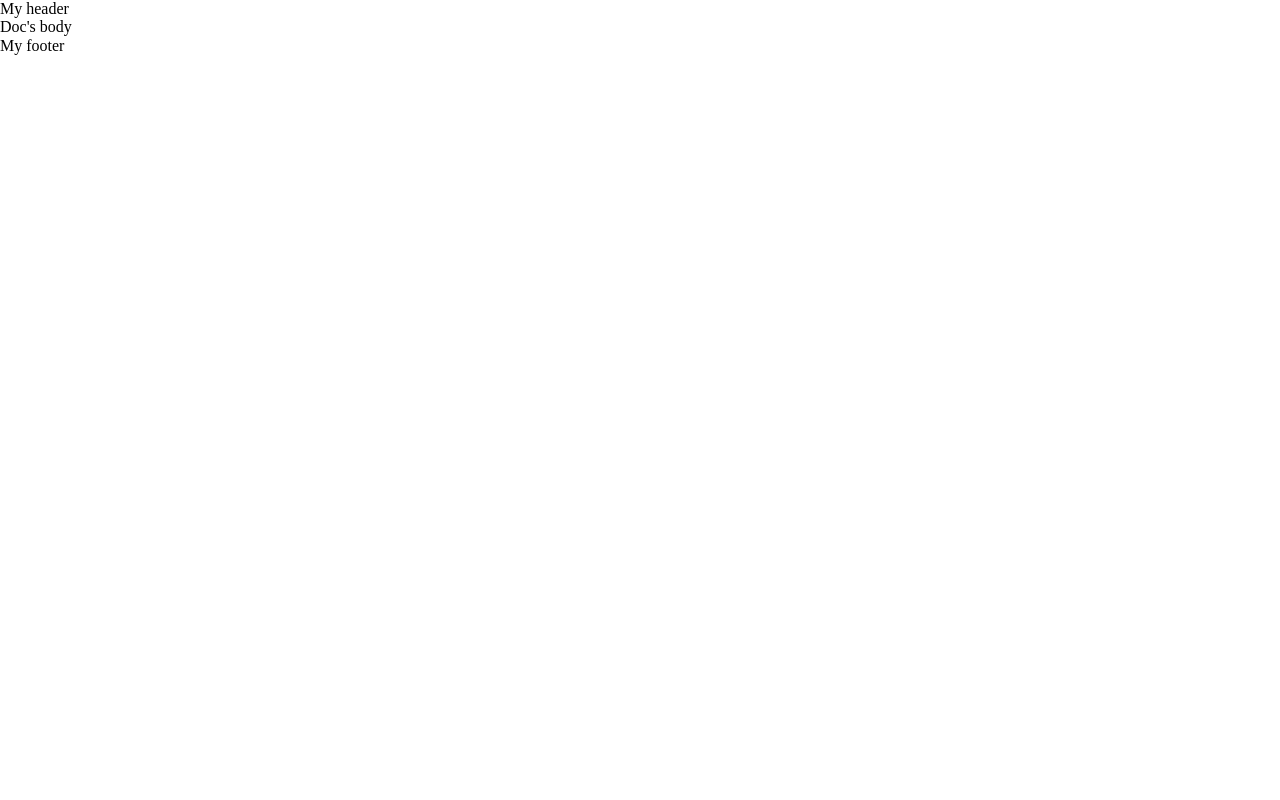
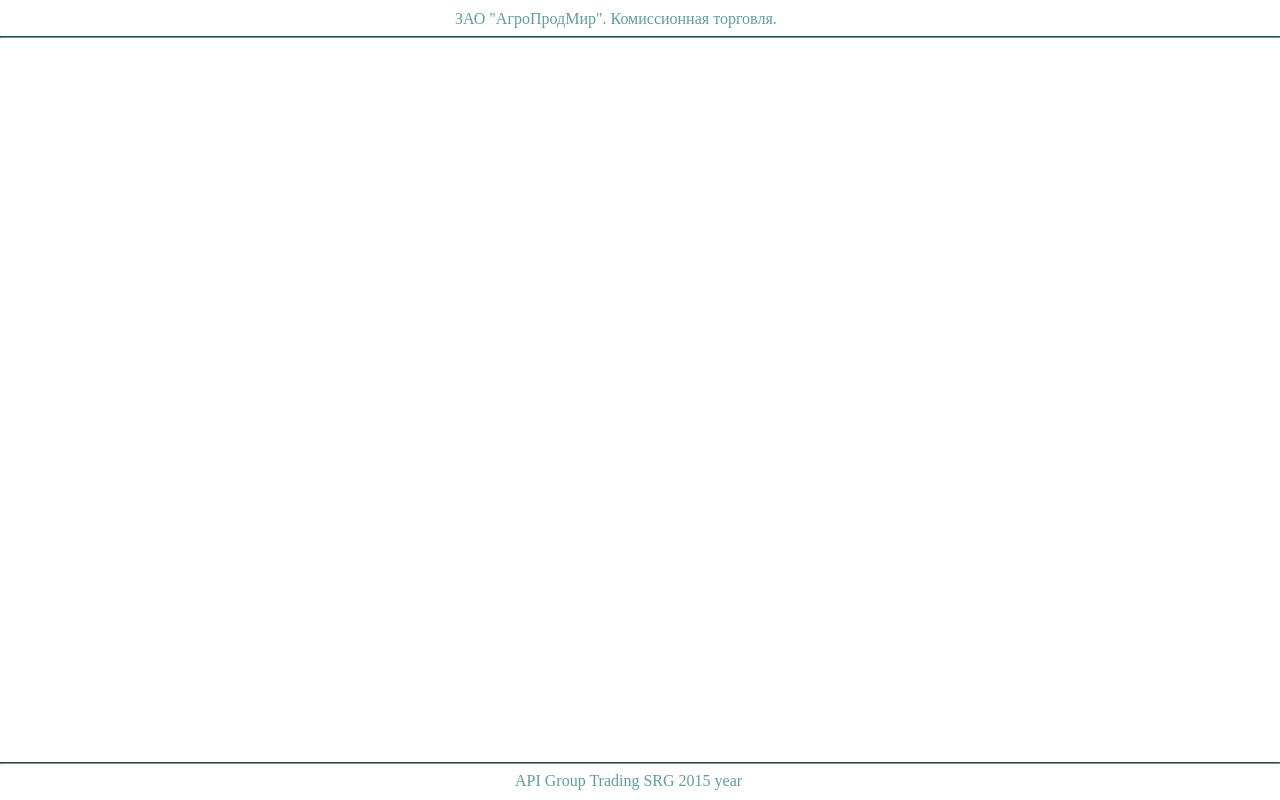
Before and after one commit to RSamokhin/API, a website: page src/index.html in a window 1280 px wide. Drawn offline with nearby package versions, Linux system fonts and the light colour scheme; files that its build step writes are made by us from their sources.

Commit message:
footer and header

```diff
--- a/src/index.html
+++ b/src/index.html
@@ -1,5 +1,5 @@
         //= template/header.html
         <section class="content">
-            <div>Doc's body</div>
+        //= template/login.html
         </section>
         //= template/footer.html
--- a/src/style/main.scss
+++ b/src/style/main.scss
@@ -1,7 +1,6 @@
 /*
  * third party
  */
-@import "CSS:../../bower_components/normalize.css/normalize.css";
 @import "CSS:../../bower_components/normalize.css/normalize.css";
 /*
  * my scripts
--- a/src/style/partials/init.scss
+++ b/src/style/partials/init.scss
@@ -0,0 +1,29 @@
+$borderColor:cadetblue;
+
+.footer{
+    width: 100%;
+    position: absolute;
+    bottom: 10px;
+    #footerHr{
+        border-color: $borderColor;
+    }
+    #footerText{
+        color: $borderColor;
+        margin-left: auto;
+        margin-right: auto;
+        width: 250px;
+    }
+}
+.header{
+    width: 100%;
+    margin-top: 10px;
+    #headerHr{
+        border-color: $borderColor;
+    }
+    #headerText{
+        color: $borderColor;
+        margin-left: auto;
+        margin-right: auto;
+        width: 370px;
+    }
+}
--- a/src/template/footer.html
+++ b/src/template/footer.html
@@ -1,5 +1,6 @@
         <section class="footer">
-            My footer
+            <hr id = "footerHr">
+            <div id="footerText">API Group Trading SRG 2015 year</div>
         </section>
         <script src="js/main.js" />
     </body>
--- a/src/template/header.html
+++ b/src/template/header.html
@@ -7,5 +7,6 @@
     </head>
     <body>
         <section class="header">
-            My header
+            <div id="headerText">ЗАО "АгроПродМир". Комиссионная торговля.</div>
+            <hr id="headerHr">
         </section>
```
Also changed, not shown: src/template/login.html (added).
